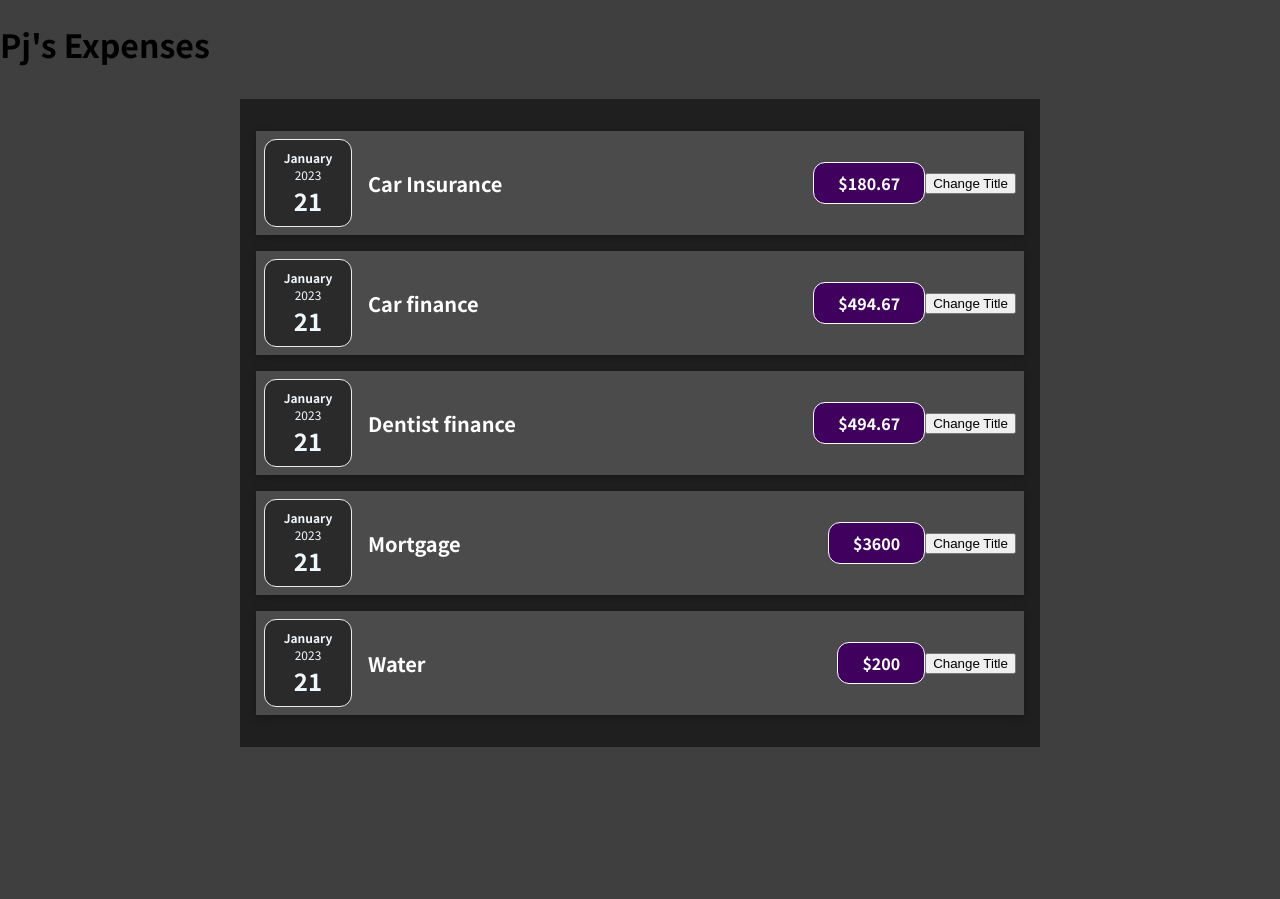
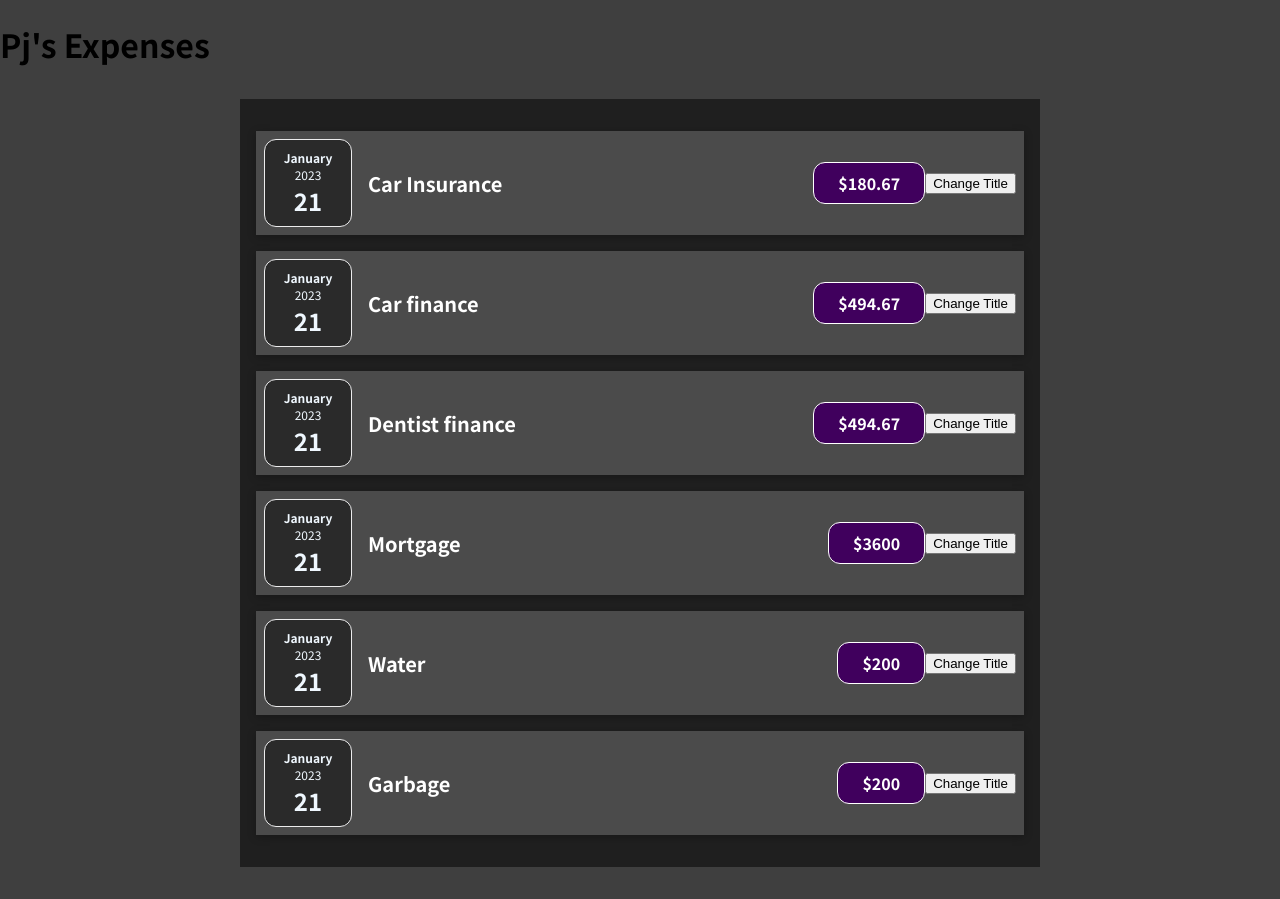
Before and after one commit to pjsherpa/expense-tracker, a React (Create React App) app: page / in a window 1280 px wide. Before the commit the page ends 800 px from the top, so only its background shows below. Built offline with nearby package versions, Linux system fonts and the light colour scheme.

Commit message:
add extra items

```diff
--- a/src/components/Expenses.js
+++ b/src/components/Expenses.js
@@ -30,6 +30,11 @@ const Expense = (props) => {
         amount={props.items[4].amount}
         date={props.items[4].date}
       />
+      <ExpenseItem
+        title={props.items[5].title}
+        amount={props.items[5].amount}
+        date={props.items[5].date}
+      />
     </Card>
   );
 };
```
